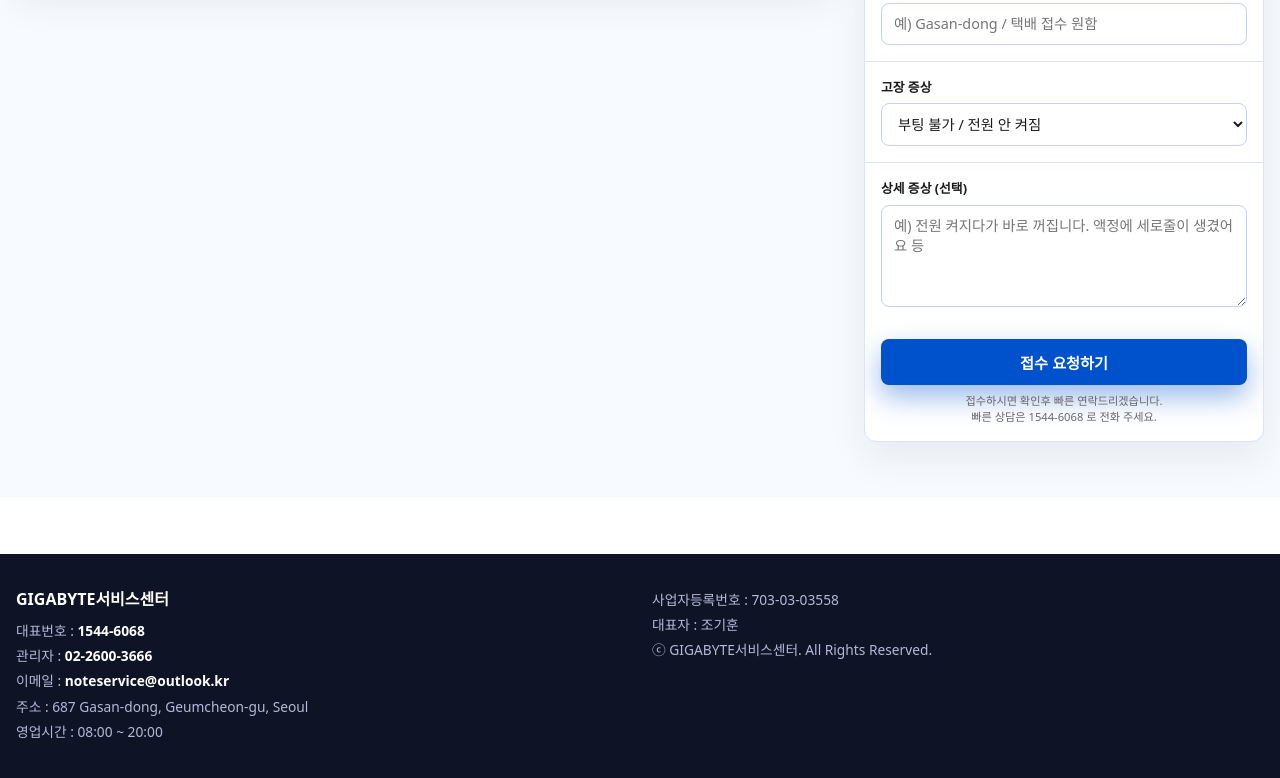
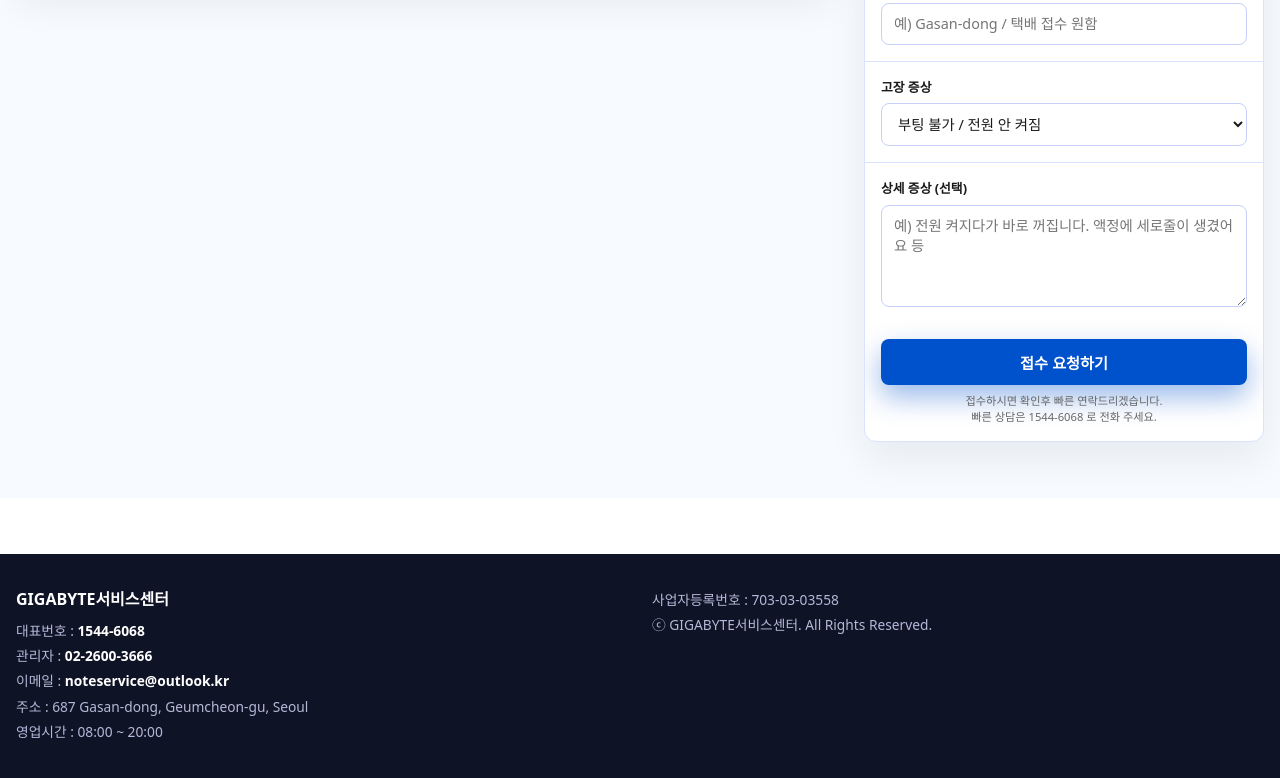
Before and after one commit to lion1136125/gigabyte, a plain HTML site: page index.html in a window 1280 px wide. Shown: the part 1463-2241 px from the top of the page. Drawn offline with Linux system fonts and the light colour scheme.

Commit message:
Update index.html

```diff
--- a/index.html
+++ b/index.html
@@ -195,7 +195,7 @@
     </div>
     <div class="footer-col footer-col-right">
       <div class="footer-line">사업자등록번호 : 703-03-03558</div>
-      <div class="footer-line">대표자 : 조기훈</div>
+
       <div class="footer-line">ⓒ GIGABYTE서비스센터. All Rights Reserved.</div>
     </div>
   </div>
```
